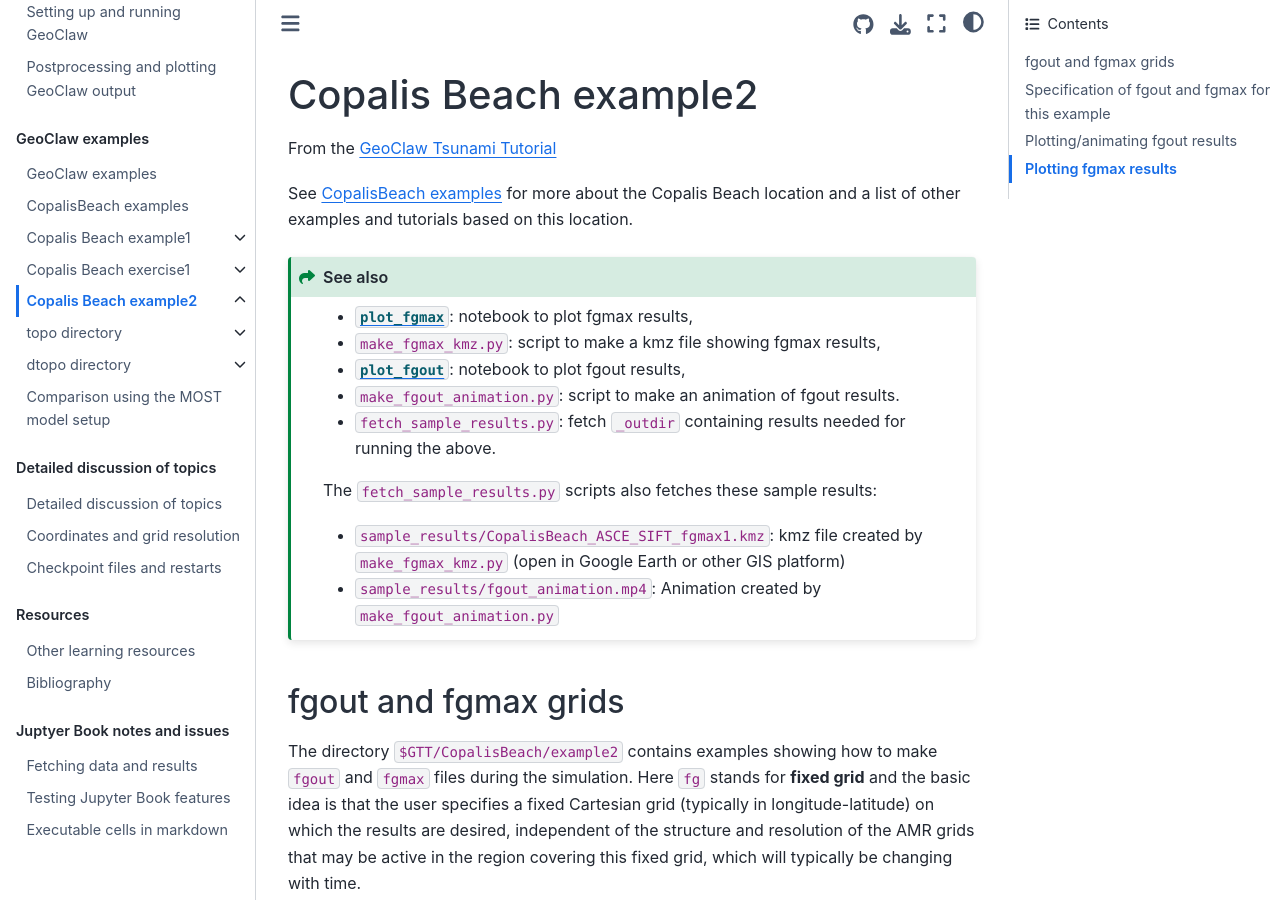
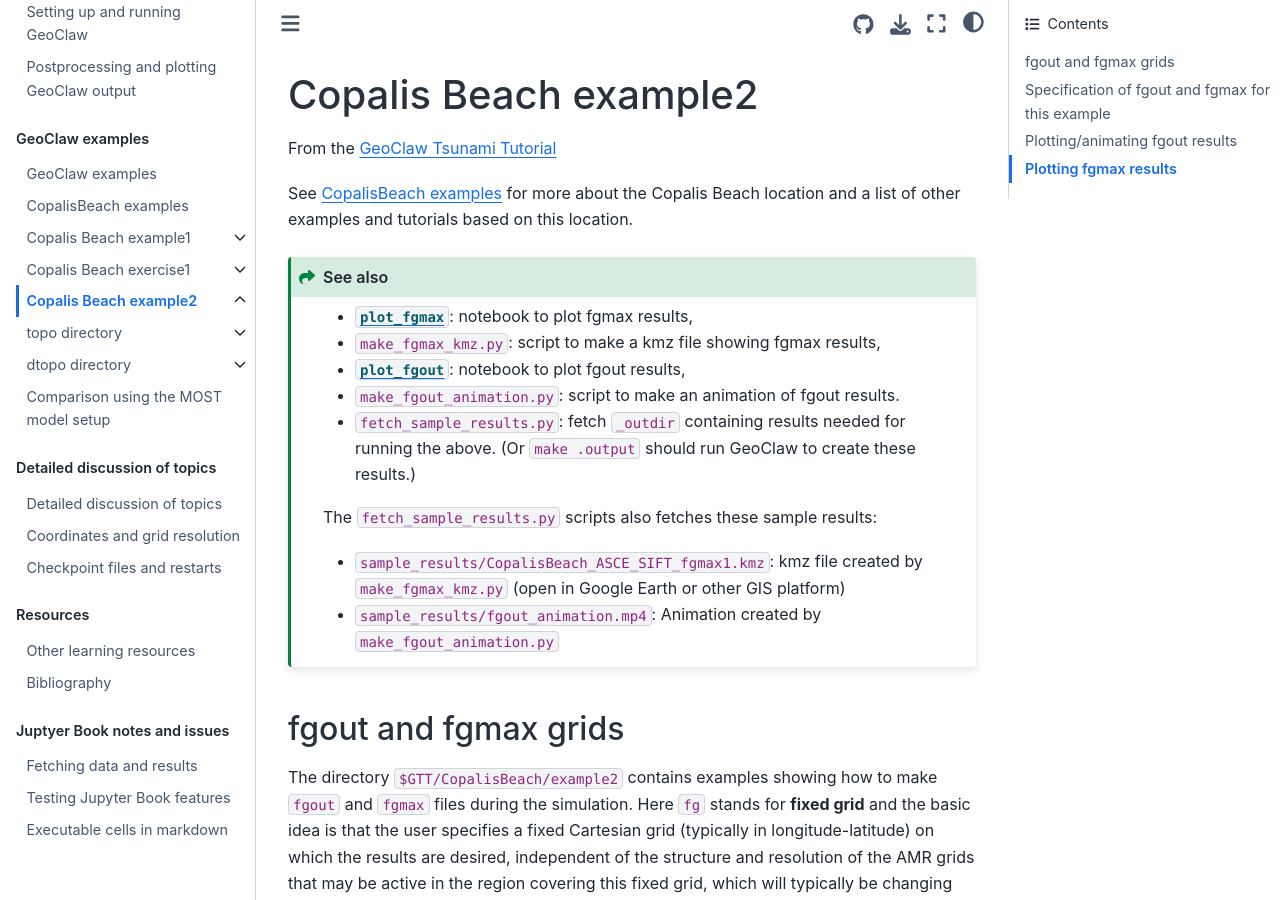
Before and after one commit to rjleveque/geoclaw_tsunami_tutorial, a Jupyter Book: the page built from GTT/CopalisBeach/example2/README.md, in a window 1280 px wide and 900 px high. Built offline with Jupyter Book 1.0.4 settings and Sphinx 7.4.7 and the Sphinx Book theme 1.1.4, drawn with Linux system fonts in a browser that asks for light colours; pages that are not in the unit, such as notebooks, are missing from menus.

```diff
--- a/GTT/CopalisBeach/example2/README.md
+++ b/GTT/CopalisBeach/example2/README.md
@@ -13,7 +13,8 @@
 - [](plot_fgout): notebook to plot fgout results,
 - `make_fgout_animation.py`: script to make an animation of fgout results.
 - `fetch_sample_results.py`: fetch `_outdir` containing results needed
-  for running the above.
+  for running the above. (Or `make .output` should run GeoClaw to create
+  these results.)
 
 
 The `fetch_sample_results.py` scripts also fetches these sample results:
```
Also changed, not shown: GTT/CopalisBeach/MOST_comparison/README.md (+18 -1 lines).
